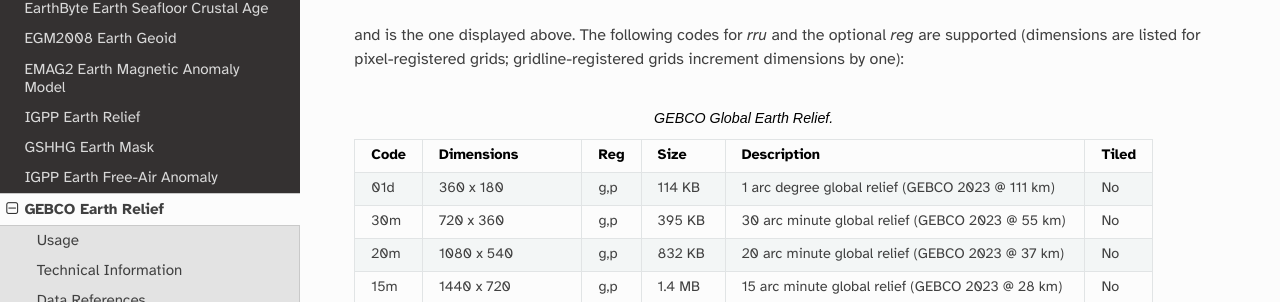
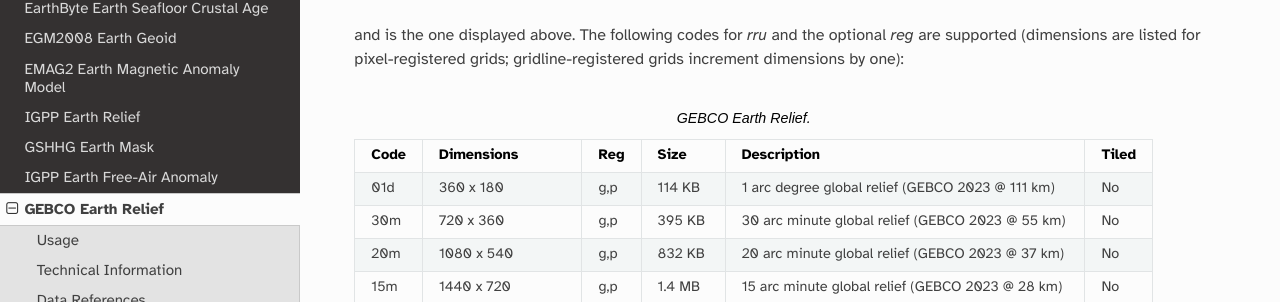
Before and after one commit to GenericMappingTools/remote-datasets, a Sphinx documentation site: the page built from docs/earth-gebco.rst, in a window 1280 px wide and 900 px high, scrolled down 610 px. Shown: the part 150-452 px from the top of the window. Built offline with Sphinx 7.4.7 and the Read the Docs theme 2.0.0, drawn with Linux system fonts in a browser that asks for light colours.

Commit message:
Update docs/earth-gebco.rst
Co-authored-by: Yvonne Fröhlich <94163266+yvonnefroehlich@users.noreply.github.com>

```diff
--- a/docs/earth-gebco.rst
+++ b/docs/earth-gebco.rst
@@ -28,7 +28,7 @@
 
 .. _tbl-earth_gebco:
 
-.. table:: GEBCO Global Earth Relief.
+.. table:: GEBCO Earth Relief.
 
   ==== ================= === =======  ================================================= =====
   Code Dimensions        Reg Size     Description                                       Tiled
```
